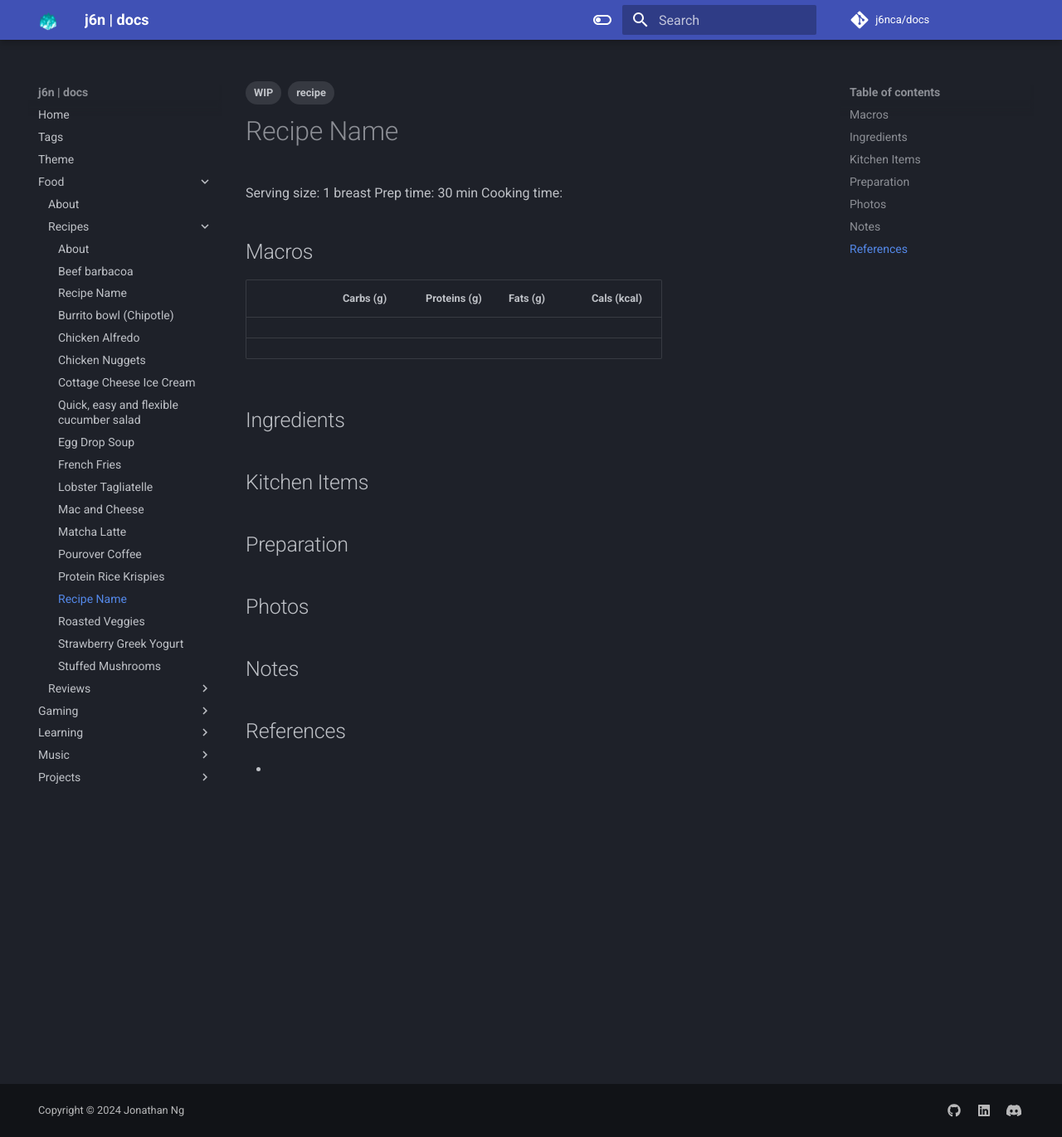
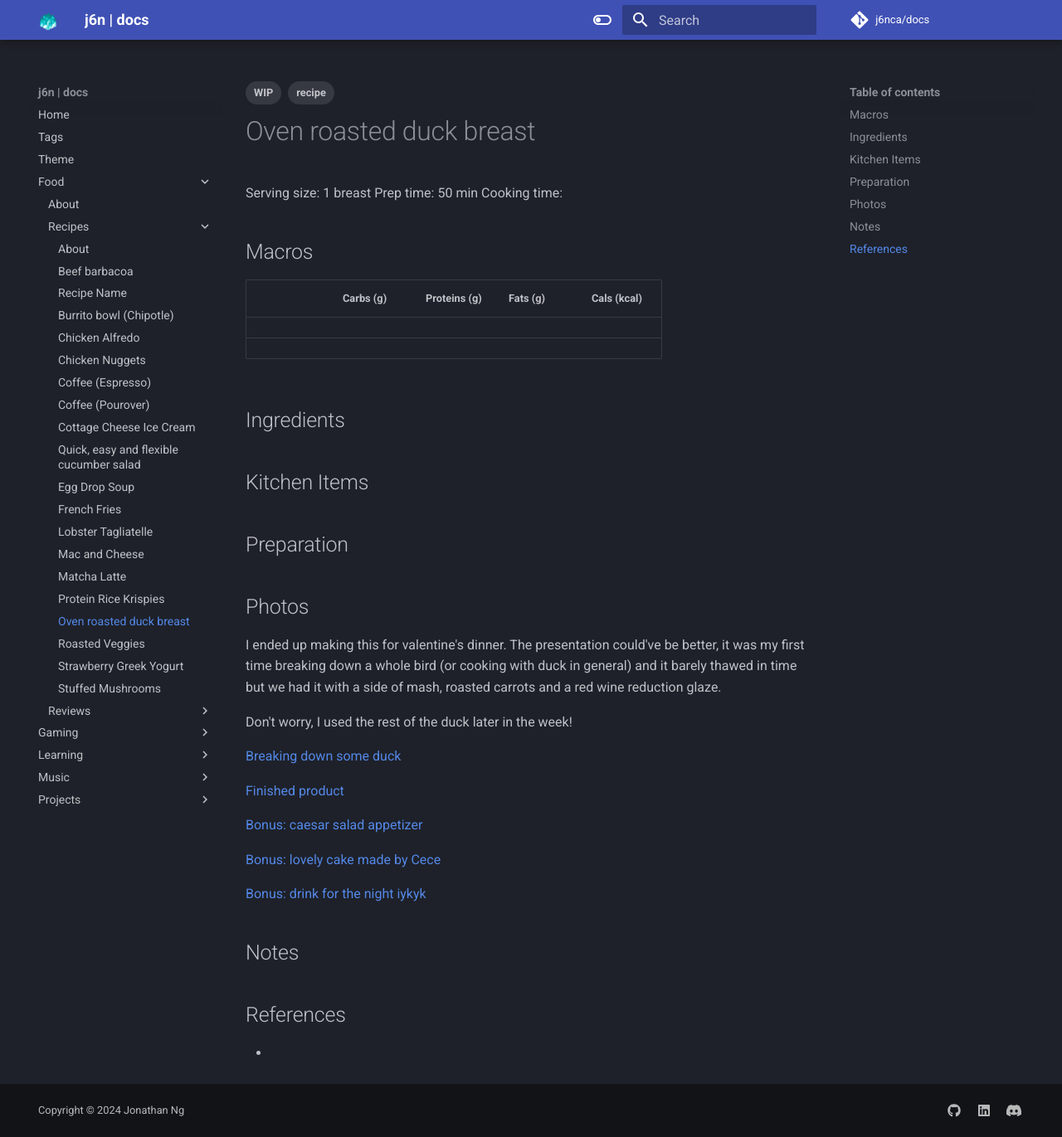
Before and after one commit to j6nca/notes, an MkDocs documentation site: the page built from docs/food/recipes/roast_duck_breast.md, in a window 1280 px wide and 1371 px high. Shown: the whole window at 83% size. Built offline with MkDocs 1.6.1 and Material for MkDocs 9.7.7, drawn with Linux system fonts in a browser that asks for light colours; comment, search, counter and statistics services are not loaded.

Commit message:
add images, more organization

```diff
--- a/docs/food/recipes/roast_duck_breast.md
+++ b/docs/food/recipes/roast_duck_breast.md
@@ -9,10 +9,10 @@
   # - meal prep
   # - quick
 ---
-# Recipe Name
+# Oven roasted duck breast
 
 Serving size: 1 breast
-Prep time: 30 min
+Prep time: 50 min
 Cooking time:
 
 ## Macros
@@ -30,6 +30,20 @@
 
 ## Photos
 
+I ended up making this for valentine's dinner. The presentation could've be better, it was my first time breaking down a whole bird (or cooking with duck in general) and it barely thawed in time but we had it with a side of mash, roasted carrots and a red wine reduction glaze.
+
+Don't worry, I used the rest of the duck later in the week!
+
+[Breaking down some duck](https://media.discordapp.net/attachments/1259711992847929372/1259714826683547660/4ABFAE03-20E5-41CD-B6B3-EB8610C213A5.jpg?ex=668cb05b&is=668b5edb&hm=b6c66ee24a363975e4ba4b6cb45f0837e462790ba7a4b342329150d5a8f2a93b&=&format=webp&width=810&height=608)
+
+[Finished product](https://media.discordapp.net/attachments/1259711992847929372/1259718742787620895/image.png?ex=668cb400&is=668b6280&hm=61f194a1fa478adb0a032613aef9cec96c61b85721b5750a3e2cb803605f1211&=&format=webp&quality=lossless)
+
+[Bonus: caesar salad appetizer](https://media.discordapp.net/attachments/1259711992847929372/1259717761790378166/c6bc5dd7-c91f-4c33-8e27-7fe9c9ab03d9.png?ex=668cb316&is=668b6196&hm=bb82942ec8f3bf1a71070695c9c87eab181ece487d1ccd9d99be57d2db93974d&=&format=webp&quality=lossless)
+
+[Bonus: lovely cake made by Cece](https://media.discordapp.net/attachments/1259711992847929372/1259714823801798726/94AA205B-DF0B-41CF-B8F5-85A3E1364194.jpg?ex=668cb05a&is=668b5eda&hm=85c9b2e3e67858c6d81ba2d5c1caa7bfabefe9daf15826045af5eb30ddd2c9ac&=&format=webp&width=810&height=1080)
+
+[Bonus: drink for the night iykyk](https://media.discordapp.net/attachments/1259711992847929372/1259714825865527417/231E5398-ED68-4A44-A0B9-F6CB61F44648.jpg?ex=668cb05a&is=668b5eda&hm=36d10e4548a49979b8d9fbf60c9bb6e9fe4eb6ba8b284f87c692bf2eb12979f0&=&format=webp&width=810&height=608)
+
 ## Notes
 
 ## References
```
Also changed, not shown: docs/food/recipes/coffee_espresso.md (added, +27 -0 lines), docs/food/recipes/coffee_pourover.md (renamed from docs/food/recipes/pourover_coffee.md, +1 -1 lines), docs/food/recipes/lobster_tagliatelle.md (+4 -0 lines), docs/food/recipes/mac_and_cheese.md (+3 -1 lines).
